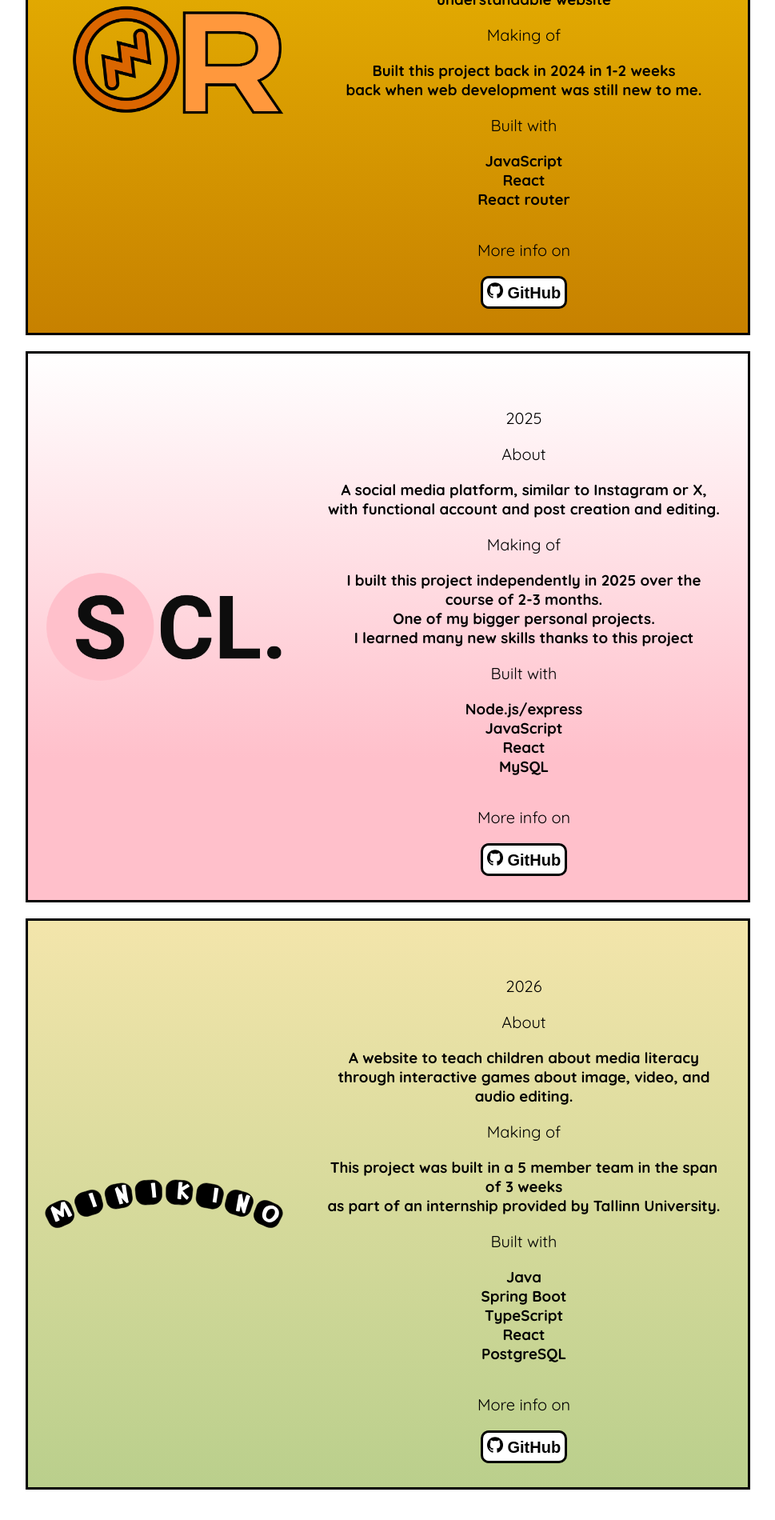
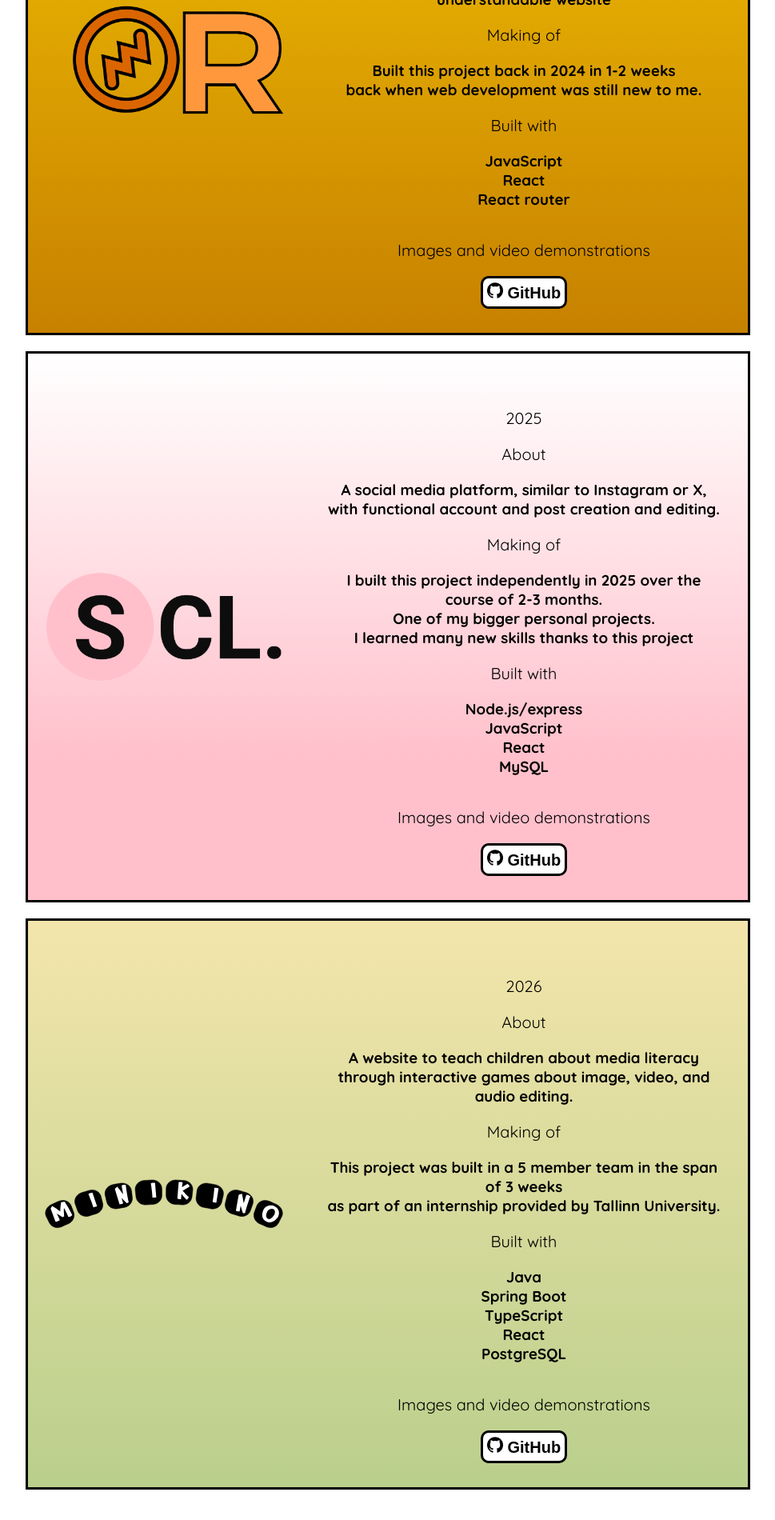
Before and after one commit to ragnardgreat/new_portfolio, a React (Vite) app: page / in a window 1280 px wide. Shown: the part 3211-5111 px from the top of the page at 80% size, without its empty margins (155-1124 px from the left). Built offline with nearby package versions, Linux system fonts and the light colour scheme.

Commit message:
small changes

```diff
--- a/index.html
+++ b/index.html
@@ -3,9 +3,10 @@
 
 <head>
   <meta charset="UTF-8" />
-  <link rel="icon" type="image/png" sizes="16x16" href="/public/portfoliologo.png" />
   <link rel="icon" type="image/png" sizes="32x32" href="/public/portfoliologo.png" />
-  <meta name="viewport" content="width=device-width" user-scalable=0/>
+  <meta name="viewport" content="width=device-width" user-scalable=0 />
+  <meta name="description" content="Roland Piperal portfolio website" />
+  <meta property="og:image" content="/public/portfoliologo.png" />
   <link rel="preconnect" href="https://fonts.googleapis.com">
   <link rel="preconnect" href="https://fonts.gstatic.com" crossorigin>
   <link href="https://fonts.googleapis.com/css2?family=Quicksand:wght@300..700&display=swap" rel="stylesheet">
--- a/src/components/Projects.tsx
+++ b/src/components/Projects.tsx
@@ -50,8 +50,8 @@ function Projects() {
                         <p>Built with</p>
                         JavaScript<br />React<br />React router
                     </h3>
-                    <p>More info on</p>
-                    <button className="linkBtn"><img src="github.png" width={20}></img> <a id="sclBtn" href="https://github.com/ragnardgreat/store-app" target="_blank">GitHub</a></button>
+                    <p> Images and video demonstrations</p>
+                    <button className="linkBtn"><img src="github.png" width={20}></img> <a id="realBtn" href="https://github.com/ragnardgreat/store-app" target="_blank">GitHub</a></button>
                 </div>
             </div>
 
@@ -72,7 +72,7 @@ function Projects() {
                         <p>Built with</p>
                         Node.js/express<br />JavaScript<br />React<br /> MySQL
                     </h3>
-                    <p>More info on</p>
+                    <p> Images and video demonstrations</p>
                     <button className="linkBtn"><img src="github.png" width={20}></img> <a id="sclBtn" href="https://github.com/ragnardgreat/scl-app" target="_blank">GitHub</a></button>
                 </div>
             </div>
@@ -91,7 +91,7 @@ function Projects() {
                         <p>Built with</p>
                         Java<br />Spring Boot<br /> TypeScript<br />React<br /> PostgreSQL
                     </h3>
-                    <p>More info on</p>
+                    <p> Images and video demonstrations</p>
                     <button className="linkBtn"><img src="github.png" width={20}></img> <a id="minibtn" href="https://github.com/Shargathx/Cinimini_project" target="_blank">GitHub</a></button>
                 </div>
             </div>
```
